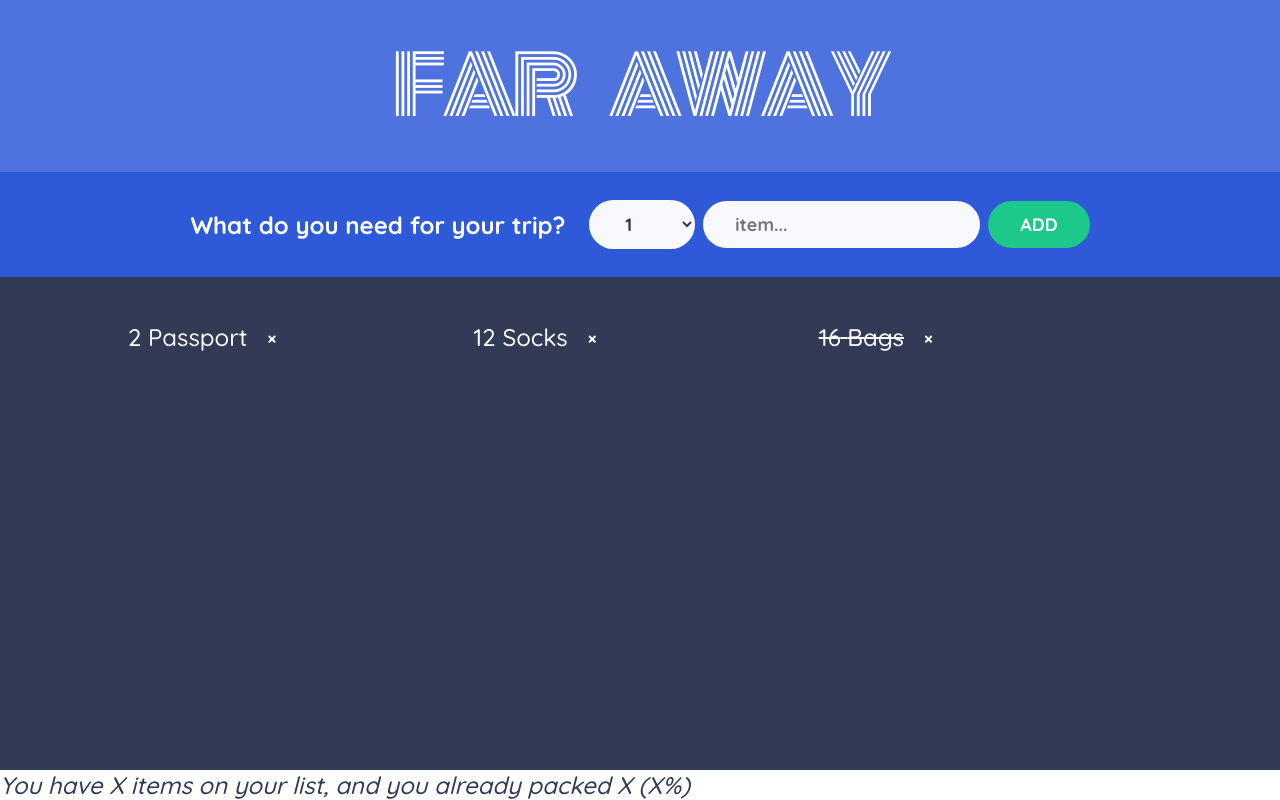
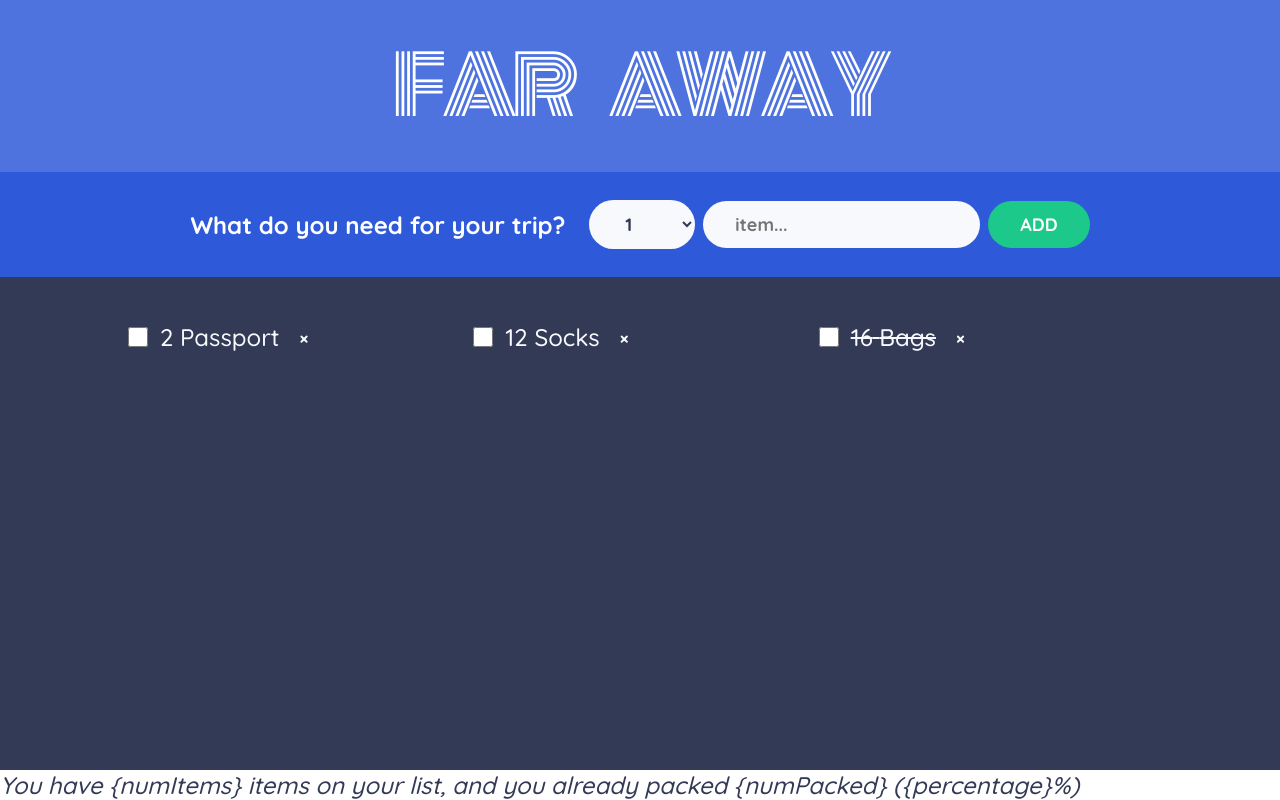
Before and after one commit to EmanueleZii/Travel_ListApplication, a React (Create React App) app: page / in a window 1280 px wide. Built offline with nearby package versions, Linux system fonts and the light colour scheme.

Commit message:
statitics

```diff
--- a/src/App.js
+++ b/src/App.js
@@ -6,42 +6,43 @@
   {id:3, description:"Bags", quantity:16, packed:true},
 ];
 
-export default function App()
-{
+export default function App() {
 
   const [items, setItem] = useState(InitialItems);
+  const numItems = items.length;
 
-  function handleItems(item)
-  {
+  function handleItems(item) {
     setItem((items)=>[...items, item]);
+
   }
 
-  function handleDeleteItem(id){
+  function handleDeleteItem(id) {
     // Filtra gli elementi mantenendo solo quelli il cui id non corrisponde a quello passato
     setItem(items=>items.filter(item=>item.id !== id))
+  }
+
+  function handleToggleItem(id) {
+    setItem(items => items.map(item=> item.id === id ?
+      {...item, packed: !item.packed }: item))
   }
 
  return (
  <div className="app">
     <Logo />
     <Form onAddItems={handleItems} />
-    <PackingList items={items} OnDeleteItem={handleDeleteItem} />
-    <Stats />
+    <PackingList items={items} OnDeleteItem={handleDeleteItem} OnToggleItem={handleToggleItem}  />
+    <Stats items={items} />
   </div>
  );
 }
 
-
-
-function Logo()
-{
+function Logo() {
   return (
     <h1> Far Away </h1>
     );
 }
 
-function Form({onAddItems})
-{
+function Form({onAddItems}) {
 
   const [description, setDescription] = useState("");
   const [quantity, setQuantity] = useState(1);
@@ -71,33 +72,50 @@
     );
 }
 
-function PackingList({items, OnDeleteItem}){
+function PackingList({items, OnDeleteItem, OnToggleItem}) {
   return (
     <div className="list">
       <ul>
       {items.map((item) => (
-        <Item item={item} OnDeleteItem={OnDeleteItem} key={item.id} />
+        <Item item={item} OnDeleteItem={OnDeleteItem} OnToggleItem={OnToggleItem} key={item.id} />
       ))}
       </ul>
     </div>
   );
 }
 
-function Item({item, OnDeleteItem})
-{
- return <li>
-   <span style={item.packed ? {textDecoration:'line-through'} : {}}>
+function Item({item, OnDeleteItem, OnToggleItem}) {
+ return (
+ <li>
+    <input type="checkbox" value={item.packed} onChange={()=>OnToggleItem(item.id)} />
+    <span style={item.packed ? {textDecoration:'line-through'} : {}}>
     {item.quantity} {item.description}
     </span>
     <button className="btn" onClick={()=>OnDeleteItem(item.id)}>&times;</button>
   </li>
+ );
 }
 
-function Stats()
-{
+function Stats({items}) {
+  if (!items.length)
+    return (
+    <p className="footer">
+      <em>Start to adding some items to your packing list please</em>
+    </p>
+  );
+
+  const numItems = items.length;
+  const numPacked = items.filter(item=>item.packed).length;
+  const percentage = Math.round(numPacked / numItems * 100);
+
   return (
     <footer>
-      <em>You have X items on your list, and you already packed X (X%)</em>
+      <em>{percentage ===100 ?
+      'You got everything, Ready to go!!'
+      :
+      `You have {numItems} items on your list,
+      and you already packed {numPacked} ({percentage}%)`}
+      </em>
     </footer>
     );
 }
```
